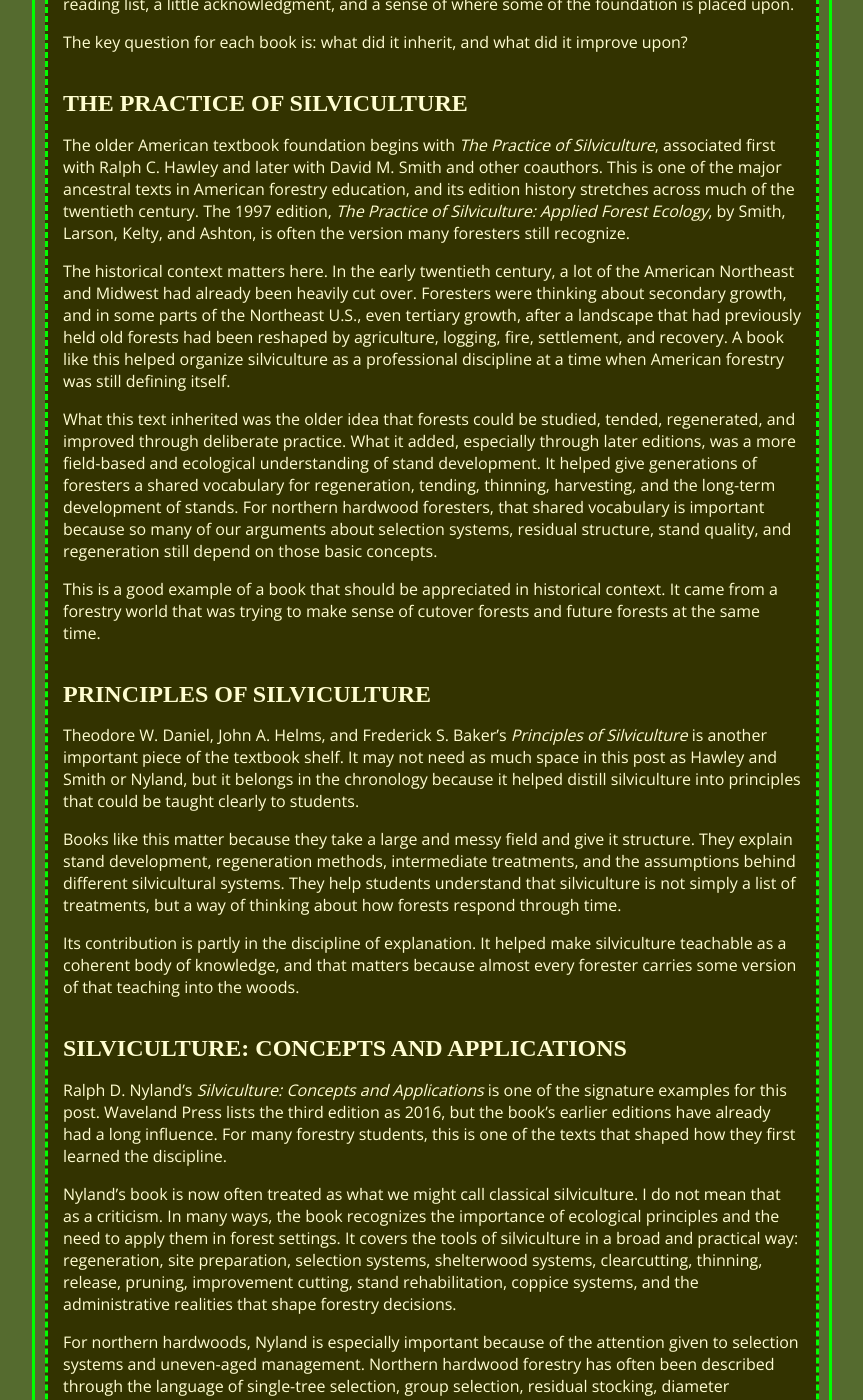
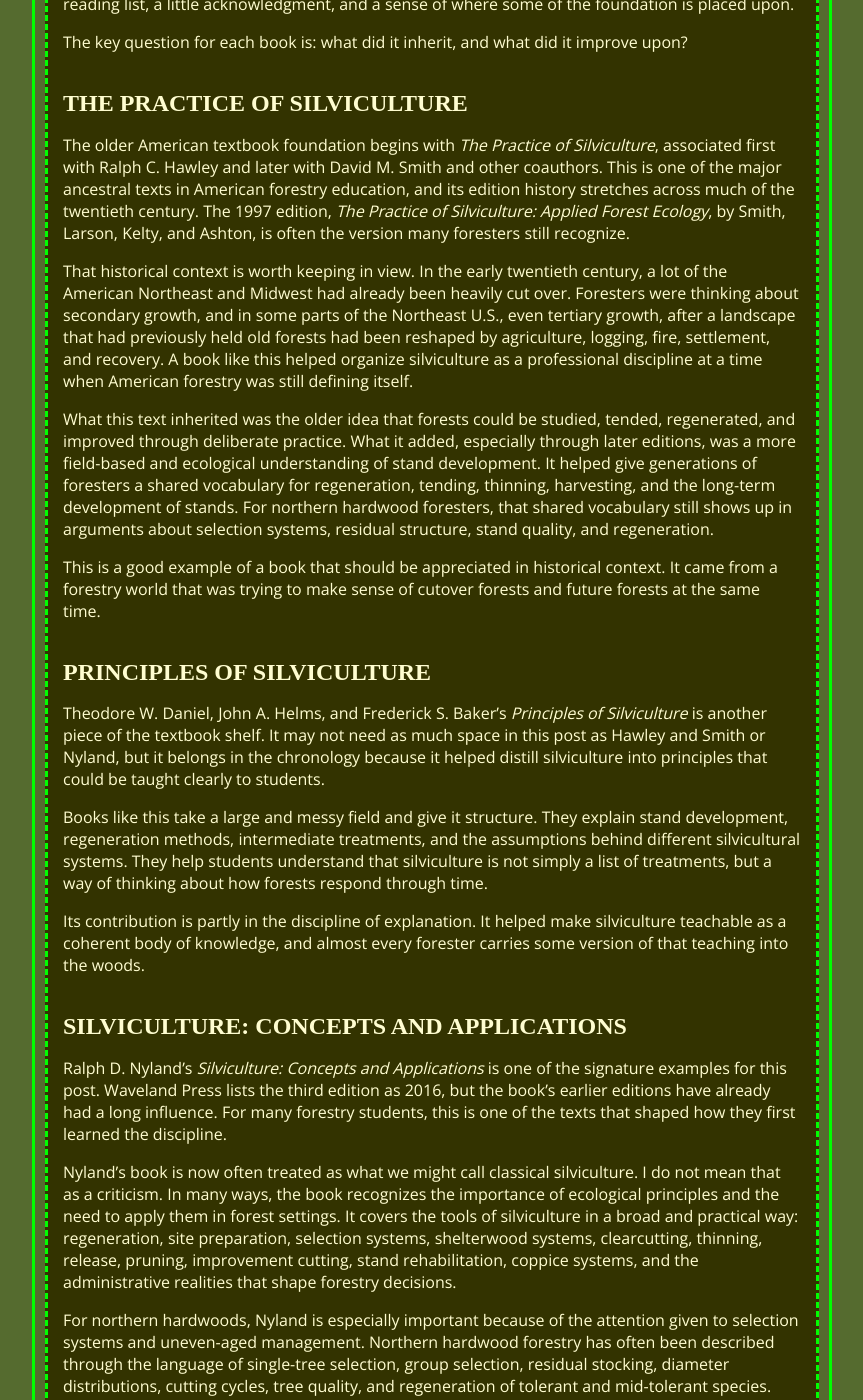
Before and after one commit to MtnTheMan/mtntheman.github.io, a Jekyll site: the page built from _posts/2026-07-14-nhr-log-7-the-silviculture-textbooks-behind-nhr.md, in a window 1280 px wide and 1400 px high, scrolled down 1950 px. Shown: the whole window, without its empty margins (208-1071 px from the left). Built offline with Jekyll 4.4.1, drawn with Linux system fonts in a browser that asks for light colours; some web fonts are replaced; some of the changed text lies outside the part shown.

Commit message:
Polish language in NHR Log 7

```diff
--- a/_posts/2026-07-14-nhr-log-7-the-silviculture-textbooks-behind-nhr.md
+++ b/_posts/2026-07-14-nhr-log-7-the-silviculture-textbooks-behind-nhr.md
@@ -33,19 +33,19 @@
 
 The older American textbook foundation begins with *The Practice of Silviculture*, associated first with Ralph C. Hawley and later with David M. Smith and other coauthors. This is one of the major ancestral texts in American forestry education, and its edition history stretches across much of the twentieth century. The 1997 edition, *The Practice of Silviculture: Applied Forest Ecology*, by Smith, Larson, Kelty, and Ashton, is often the version many foresters still recognize.
 
-The historical context matters here. In the early twentieth century, a lot of the American Northeast and Midwest had already been heavily cut over. Foresters were thinking about secondary growth, and in some parts of the Northeast U.S., even tertiary growth, after a landscape that had previously held old forests had been reshaped by agriculture, logging, fire, settlement, and recovery. A book like this helped organize silviculture as a professional discipline at a time when American forestry was still defining itself.
+That historical context is worth keeping in view. In the early twentieth century, a lot of the American Northeast and Midwest had already been heavily cut over. Foresters were thinking about secondary growth, and in some parts of the Northeast U.S., even tertiary growth, after a landscape that had previously held old forests had been reshaped by agriculture, logging, fire, settlement, and recovery. A book like this helped organize silviculture as a professional discipline at a time when American forestry was still defining itself.
 
-What this text inherited was the older idea that forests could be studied, tended, regenerated, and improved through deliberate practice. What it added, especially through later editions, was a more field-based and ecological understanding of stand development. It helped give generations of foresters a shared vocabulary for regeneration, tending, thinning, harvesting, and the long-term development of stands. For northern hardwood foresters, that shared vocabulary is important because so many of our arguments about selection systems, residual structure, stand quality, and regeneration still depend on those basic concepts.
+What this text inherited was the older idea that forests could be studied, tended, regenerated, and improved through deliberate practice. What it added, especially through later editions, was a more field-based and ecological understanding of stand development. It helped give generations of foresters a shared vocabulary for regeneration, tending, thinning, harvesting, and the long-term development of stands. For northern hardwood foresters, that shared vocabulary still shows up in arguments about selection systems, residual structure, stand quality, and regeneration.
 
 This is a good example of a book that should be appreciated in historical context. It came from a forestry world that was trying to make sense of cutover forests and future forests at the same time.
 
 ## Principles of Silviculture
 
-Theodore W. Daniel, John A. Helms, and Frederick S. Baker's *Principles of Silviculture* is another important piece of the textbook shelf. It may not need as much space in this post as Hawley and Smith or Nyland, but it belongs in the chronology because it helped distill silviculture into principles that could be taught clearly to students.
+Theodore W. Daniel, John A. Helms, and Frederick S. Baker's *Principles of Silviculture* is another piece of the textbook shelf. It may not need as much space in this post as Hawley and Smith or Nyland, but it belongs in the chronology because it helped distill silviculture into principles that could be taught clearly to students.
 
-Books like this matter because they take a large and messy field and give it structure. They explain stand development, regeneration methods, intermediate treatments, and the assumptions behind different silvicultural systems. They help students understand that silviculture is not simply a list of treatments, but a way of thinking about how forests respond through time.
+Books like this take a large and messy field and give it structure. They explain stand development, regeneration methods, intermediate treatments, and the assumptions behind different silvicultural systems. They help students understand that silviculture is not simply a list of treatments, but a way of thinking about how forests respond through time.
 
-Its contribution is partly in the discipline of explanation. It helped make silviculture teachable as a coherent body of knowledge, and that matters because almost every forester carries some version of that teaching into the woods.
+Its contribution is partly in the discipline of explanation. It helped make silviculture teachable as a coherent body of knowledge, and almost every forester carries some version of that teaching into the woods.
 
 ## Silviculture: Concepts and Applications
 
@@ -59,21 +59,21 @@
 
 ## A Critique of Silviculture
 
-Klaus J. Puettmann, K. David Coates, and Christian Messier's *A Critique of Silviculture: Managing for Complexity* plays a different role on this shelf. This is the place where the post can acknowledge the limits of earlier silvicultural thinking while keeping the overall tone appreciative.
+Klaus J. Puettmann, K. David Coates, and Christian Messier's *A Critique of Silviculture: Managing for Complexity* plays a different role on this shelf.
 
-The critique is important because classical silviculture often relied on production-oriented assumptions, simplified stand models, and a cleaner view of forest development than forests usually provide. Those assumptions were useful for teaching and planning, but forests are complex systems. They have spatial variability, biological legacies, mixed species interactions, uncertainty, disturbance history, feedbacks, and social contexts that do not always fit neatly into stand tables or idealized prescriptions.
+The critique centers on the ways classical silviculture often relied on production-oriented assumptions, simplified stand models, and a cleaner view of forest development than forests usually provide. Those assumptions were useful for teaching and planning, but forests are complex systems. They have spatial variability, biological legacies, mixed species interactions, uncertainty, disturbance history, feedbacks, and social contexts that do not always fit neatly into stand tables or idealized prescriptions.
 
-The value of this book is that it gives language to a shift already underway in forestry: a growing understanding that we need to apply more ecological principles in order to achieve healthier ecosystems and a better sustainable system overall. It helps explain why complexity itself deserves attention, and why silviculture improves when it takes uncertainty seriously.
+The book gives language to a shift already underway in forestry: a growing understanding that we need to apply more ecological principles in order to achieve healthier ecosystems and a better sustainable system overall. It helps explain why complexity itself deserves attention, and why silviculture improves when it takes uncertainty seriously.
 
-I would keep this section short in the overall reading list because the goal of this post is not to focus on the negative. Still, this book belongs here because critique is part of continuous learning. It makes the shelf more honest.
+I want this part of the reading list to stay short. The goal here is not to focus on the negative, but the book belongs here. Critique is part of continuous learning. It makes the shelf more honest.
 
 ## Ecological Forest Management
 
 Jerry F. Franklin, K. Norman Johnson, and Debora L. Johnson's *Ecological Forest Management*, listed by Waveland Press as 2018, broadens the conversation from silvicultural treatments to forest management as a whole. It takes the movement toward ecological thinking and places it in a wider context: forest ecosystems, social and political realities, economics, law, fire, biodiversity, climate change, certification, planning, and uncertainty.
 
-The contribution here is integration. It inherits silviculture, ecology, planning, and policy, and then asks how those bodies of knowledge can be brought together in a management philosophy. For the NHR project, that matters because northern hardwood resilience is more than a question of which treatment to apply in one stand. It is also a question of how we think across ownerships, objectives, forest health concerns, climate uncertainty, regeneration problems, wildlife habitat, carbon, markets, and the social acceptability of management.
+The contribution here is integration. It inherits silviculture, ecology, planning, and policy, and then asks how those bodies of knowledge can be brought together in a management philosophy. For the NHR project, northern hardwood resilience is more than a question of which treatment to apply in one stand. It is also a question of how we think across ownerships, objectives, forest health concerns, climate uncertainty, regeneration problems, wildlife habitat, carbon, markets, and the social acceptability of management.
 
-This book helps place silviculture inside the broader world where decisions actually happen. That is one of the major steps in the evolution of this textbook shelf.
+It places silviculture inside the broader world where decisions actually happen. That is one of the major steps in the evolution of this textbook shelf.
 
 ## Ecological Silviculture
 
@@ -81,17 +81,17 @@
 
 One of my favorite things about this book is that it applies a lot of knowledge through images and examples of what could happen in the woods. It does not stay abstract for long. It shows how silviculture can look in practice across different forest contexts, including Douglas-fir systems in the Pacific Northwest, ponderosa pine systems in the Intermountain West, northern hardwood systems, and Great Lakes red pine systems.
 
-For northern hardwoods, the book is especially useful because it discusses forests shaped by frequent gap-scale disturbance. That framing matters because northern hardwood management has always had to wrestle with small-scale disturbance, partial cutting, uneven-aged structure, regeneration, deer browse, invasive plants, tree quality, canopy gaps, and the challenge of applying a treatment that looks good on paper to a forest that is always messier in practice.
+For northern hardwoods, the book is especially useful because it discusses forests shaped by frequent gap-scale disturbance. That framing fits a forest type that has always had to wrestle with small-scale disturbance, partial cutting, uneven-aged structure, regeneration, deer browse, invasive plants, tree quality, canopy gaps, and the challenge of applying a treatment that looks good on paper to a forest that is always messier in practice.
 
 The iterative improvement key here is application. *Ecological Silviculture* inherits classical silvicultural systems, the critique of simplified models, and the broader ecological forest management perspective. It improves upon that inheritance by showing how ecological principles can be translated into actual silvicultural strategies, with enough images and examples that a reader can begin to picture the woods.
 
-## Why This Shelf Matters for NHR
+## What This Shelf Adds to NHR
 
 The Northern Hardwoods Resilience Project is built on a long intellectual history. Some of that history is in journal articles. Some of it is in state guides, extension publications, field manuals, and books about people's experiences with forests. Some of it is in textbooks, the old class books that foresters carried with them into their careers and sometimes still pull off the shelf when they need to think.
 
 These books do not all say the same thing. They come from different decades, different regions, different educational traditions, and different assumptions about what forestry is trying to do. That is part of why they are useful. Together, they show how silviculture has grown over time, from organizing the recovery and management of cutover forests, to building a shared language for treatments, to applying ecological principles, to recognizing complexity, uncertainty, and resilience.
 
-For the NHR project, this matters because we are trying to understand northern hardwood management across a large region and across many ways of knowing. We are looking at what the northern hardwood resource looks like now, what challenges it faces, and how current silvicultural practice has been shaped by earlier work. These textbooks are part of that story.
+For the NHR project, we are trying to understand northern hardwood management across a large region and across many ways of knowing. We are looking at what the northern hardwood resource looks like now, what challenges it faces, and how current silvicultural practice has been shaped by earlier work. These textbooks are part of that story.
 
 They are also a reminder that forestry depends on continuous learning. The best foresters I met were not frozen in the period when they first learned silviculture. They had old books, but they also had newer books. They had experience, but they also had questions. They had trusted practices, but they were still worried about forest health and still trying to improve outcomes on the landscape scale for our forests.
 
```
